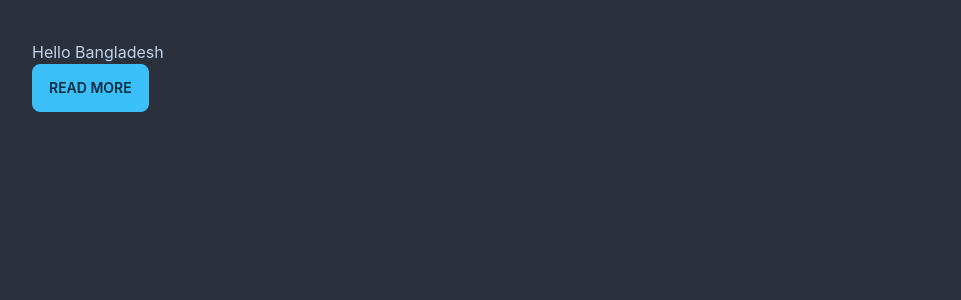
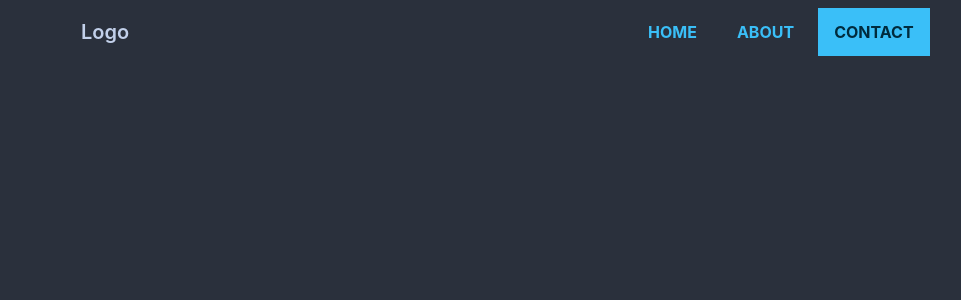
Before and after one commit to afruzaakter/end-game-practice-project-1, a React (Create React App) app: page /contact in a window 1280 px wide. Shown: the top 300 px of the page, without its empty margins (8-969 px from the left). Built offline with nearby package versions, Linux system fonts and the light colour scheme.

Commit message:
add navbar

```diff
--- a/src/App.js
+++ b/src/App.js
@@ -1,11 +1,11 @@
 
 import './App.css';
+import Navbar from './Pages/Navbar';
 
 function App() {
   return (
-    <div className='m-5 p-5'>
-     <h1>Hello Bangladesh</h1>
-     <button className='btn btn-primary'>Read More</button>
+    <div className='mx-16'>
+     <Navbar></Navbar>
     </div>
   );
 }
--- /dev/null
+++ b/src/Pages/Navbar.js
@@ -0,0 +1,41 @@
+import React from 'react';
+import { NavLink } from 'react-router-dom';
+
+const Navbar = () => {
+    const menuItem = <>
+
+    <li className='mr-2 font-bold text-info'><NavLink to="/">HOME</NavLink></li>
+
+    <li tabindex="0" className='mr-2 font-bold text-info'><NavLink to="/about">ABOUT</NavLink></li>
+
+    <li  className='mr-2 font-bold text-info'><NavLink to="/contact">CONTACT</NavLink></li>
+
+
+    </>
+
+    return (
+        <div class="navbar bg-base-100">
+            <div class="navbar-start">
+                <div class="dropdown">
+                    <label tabindex="0" class="btn btn-ghost lg:hidden">
+                        <svg xmlns="http://www.w3.org/2000/svg" class="h-5 w-5" fill="none" viewBox="0 0 24 24" stroke="currentColor"><path stroke-linecap="round" stroke-linejoin="round" stroke-width="2" d="M4 6h16M4 12h8m-8 6h16" /></svg>
+                    </label>
+                    <ul tabindex="0" class="menu menu-compact dropdown-content mt-3 p-2 shadow bg-base-100 rounded-box w-52">
+
+                           {menuItem}
+                    </ul>
+
+                </div>
+                <a class="btn btn-ghost normal-case text-xl">Logo</a>
+            </div>
+            <div class="navbar-center hidden lg:flex">
+             <ul class="menu menu-horizontal p-0">
+               {menuItem}
+               </ul>
+            </div>
+
+        </div>
+    );
+};
+
+export default Navbar;
```
